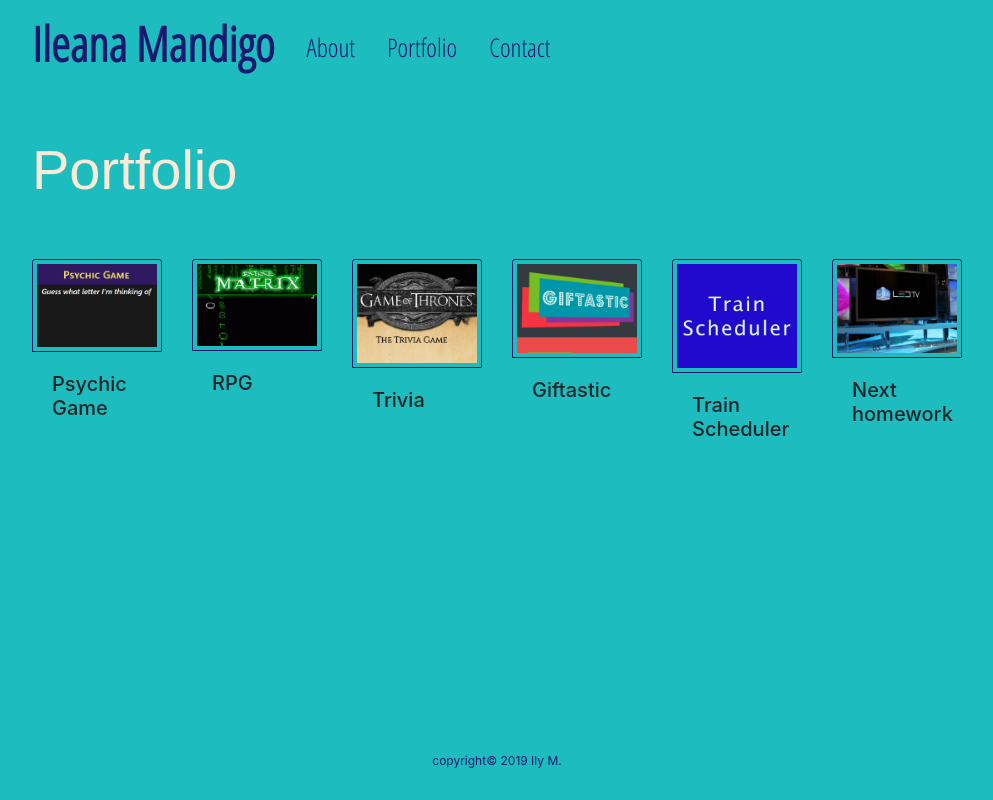
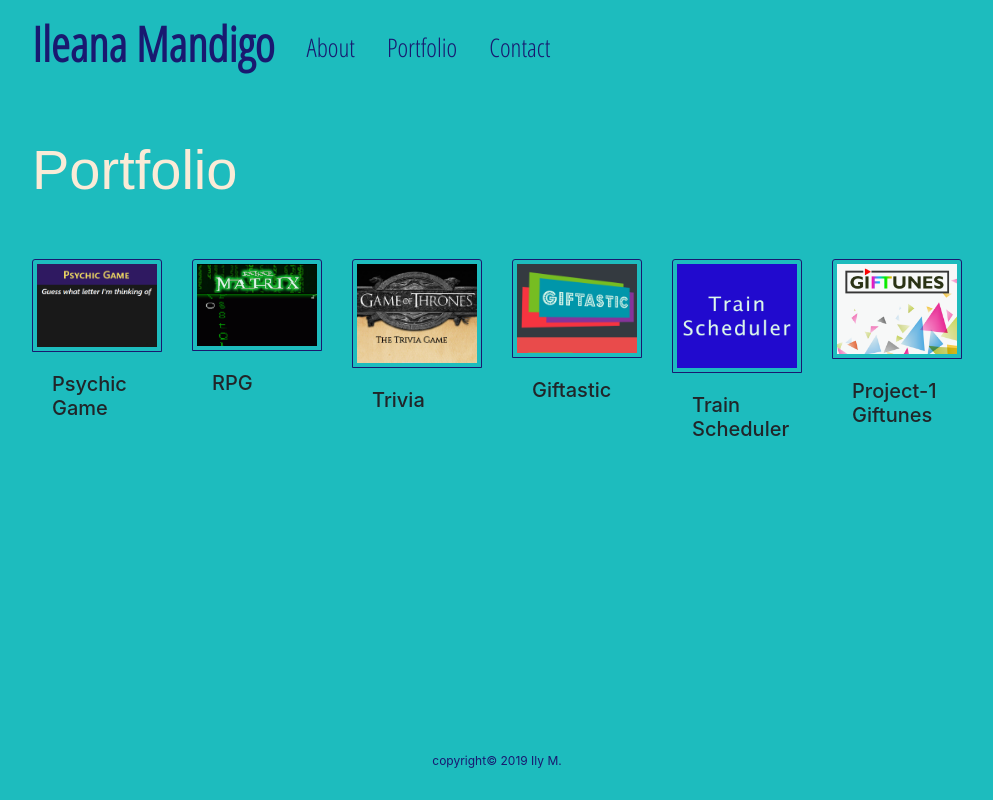
Before and after one commit to ilyrodriguez/bootstrap-portfolio, a plain HTML site: page portfolio.html in a window 1280 px wide. Shown: the whole page, without its empty margins (143-1136 px from the left). Drawn offline with nearby package versions, Linux system fonts and the light colour scheme; a web font is replaced by a local one.

Commit message:
Project-1 Giftunes added to Portfolio

```diff
--- a/portfolio.html
+++ b/portfolio.html
@@ -77,9 +77,9 @@
                     </div>
                   </div>
                   <div class="card">
-                    <img src="./images/trivia.jpg" class="card-img-top" href="" alt="Trivia">
+                      <a href="https://the-knights-of-the-round-table.github.io/GifTunes/" target="blank"><img src="./images/giftunes.png" class="card-img-top" alt="Giftunes"></a>
                     <div class="card-body">
-                      <h5 class="card-title">Next homework</h5>
+                      <h5 class="card-title">Project-1 Giftunes</h5>
                     </div>
                   </div>
             </div>
```
Also changed, not shown: images/giftunes.png (added), 1 other file.
